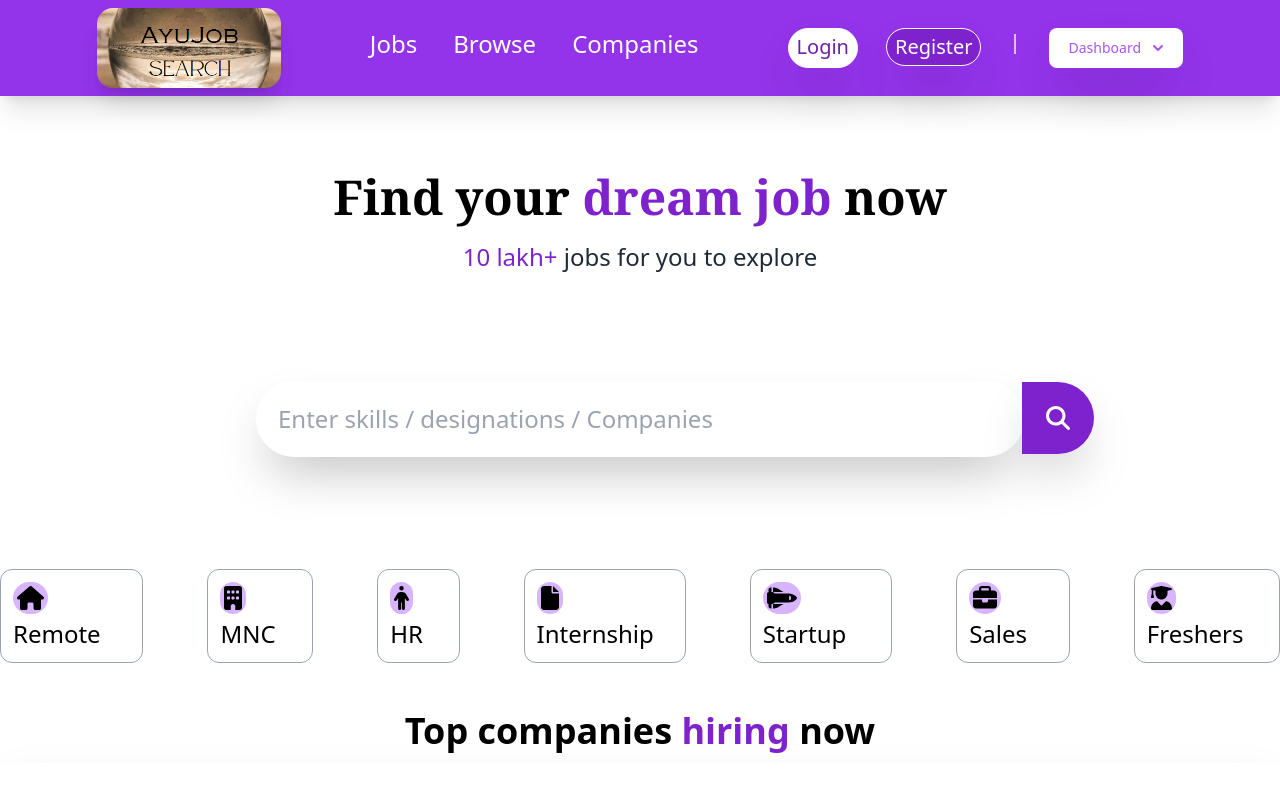
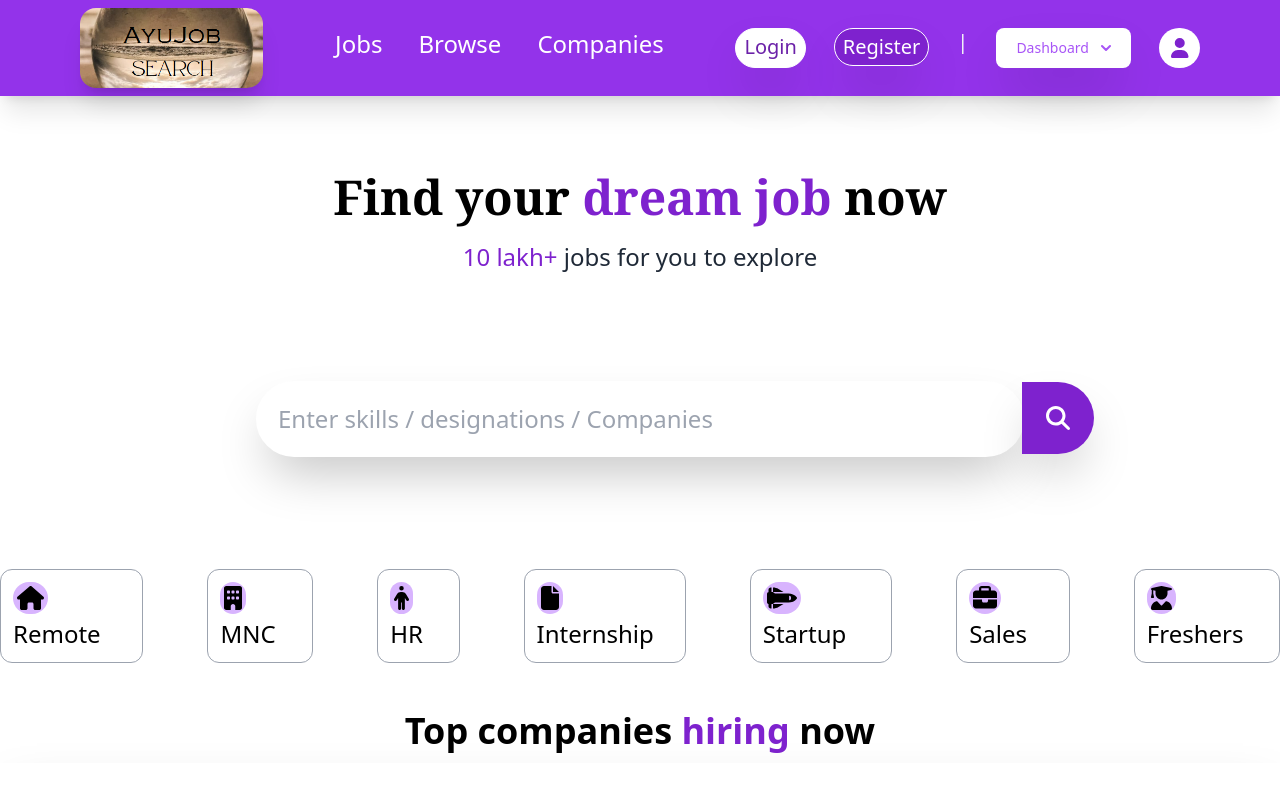
Before and after one commit to IayushCoderJOD/kaam-milega-portal, a React (Create React App) app: page / in a window 1280 px wide. Shown: the top 793 px of the page. Built offline with nearby package versions, Linux system fonts and the light colour scheme; no server answers; grey boxes are pictures that could not be loaded.

Commit message:
added profile button

```diff
--- a/src/components/Header.jsx
+++ b/src/components/Header.jsx
@@ -7,8 +7,11 @@ import { auth } from '../constants/FireBase';
 import logo from "../assets/logo.png"
 import { signInWithEmailAndPassword, signOut } from 'firebase/auth';
 import { removeUser } from '../slices/UserSLice';
+import { FontAwesomeIcon } from '@fortawesome/react-fontawesome';
+import { faPerson, faPersonRifle, faUser } from '@fortawesome/free-solid-svg-icons';
 const Header = () => {
     const user = useSelector(store => store.user)
+    const [profile, setProfile] = useState('hidden');
     const [isDropdownOpen, setIsDropdownOpen] = useState(false);
     const isAlreadyUser = useSelector(store => store.site.loginForm);
     const email = useRef(null);
@@ -119,8 +122,17 @@ const Header = () => {
                                 </li>
                             </ul>
                         </div>
+
                     </li>
 
+                    <button onMouseOver={() => {
+                        setProfile('block');
+                    }} onMouseOut={() => {
+                        setProfile('hidden')
+                    }} className='bg-white rounded-full p-1 pl-3 pr-3 ml-4'>
+                        <FontAwesomeIcon className='text-purple-700' icon={faUser} />
+                    </button>
+                    <h1 className={`absolute right-[165px] font-serif font-medium top-[68px] ${profile} `}>Profile</h1>
                 </ul>
             </div>
 
```
